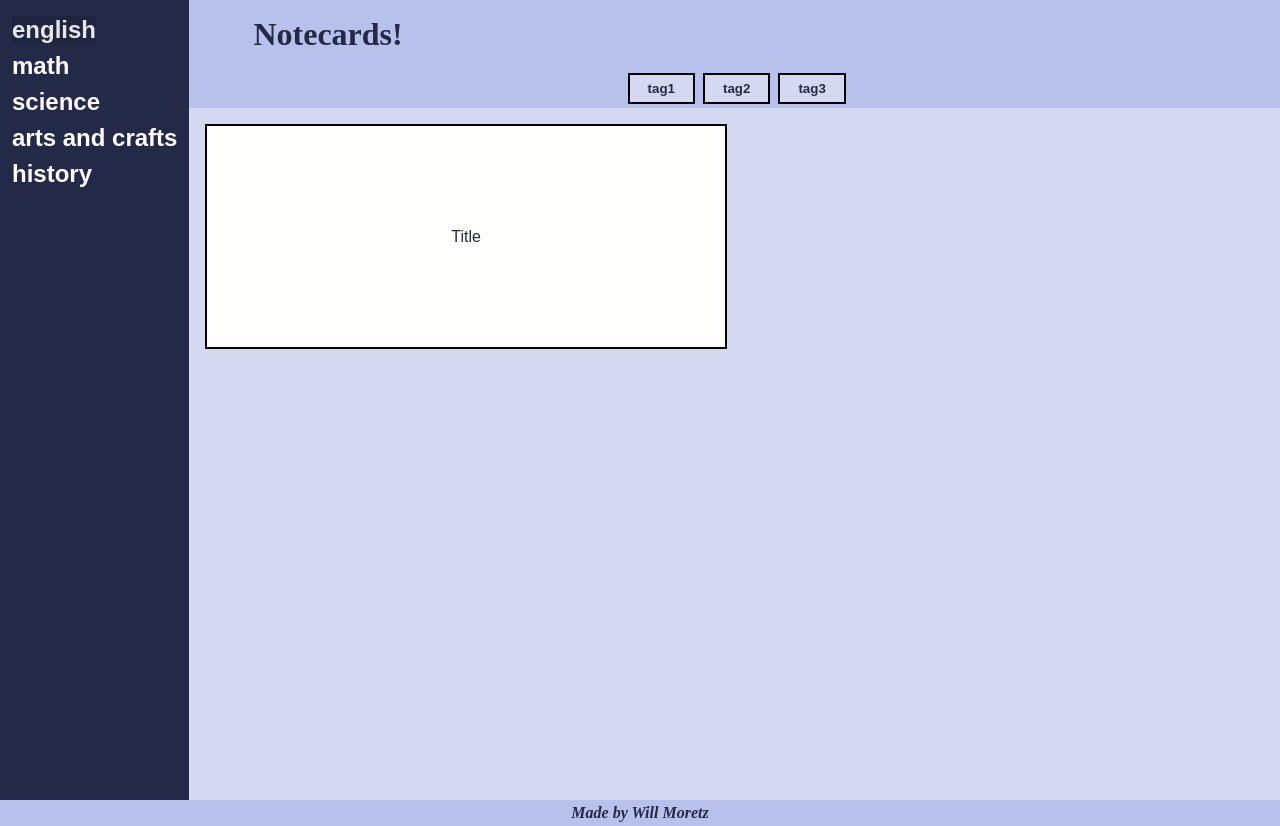
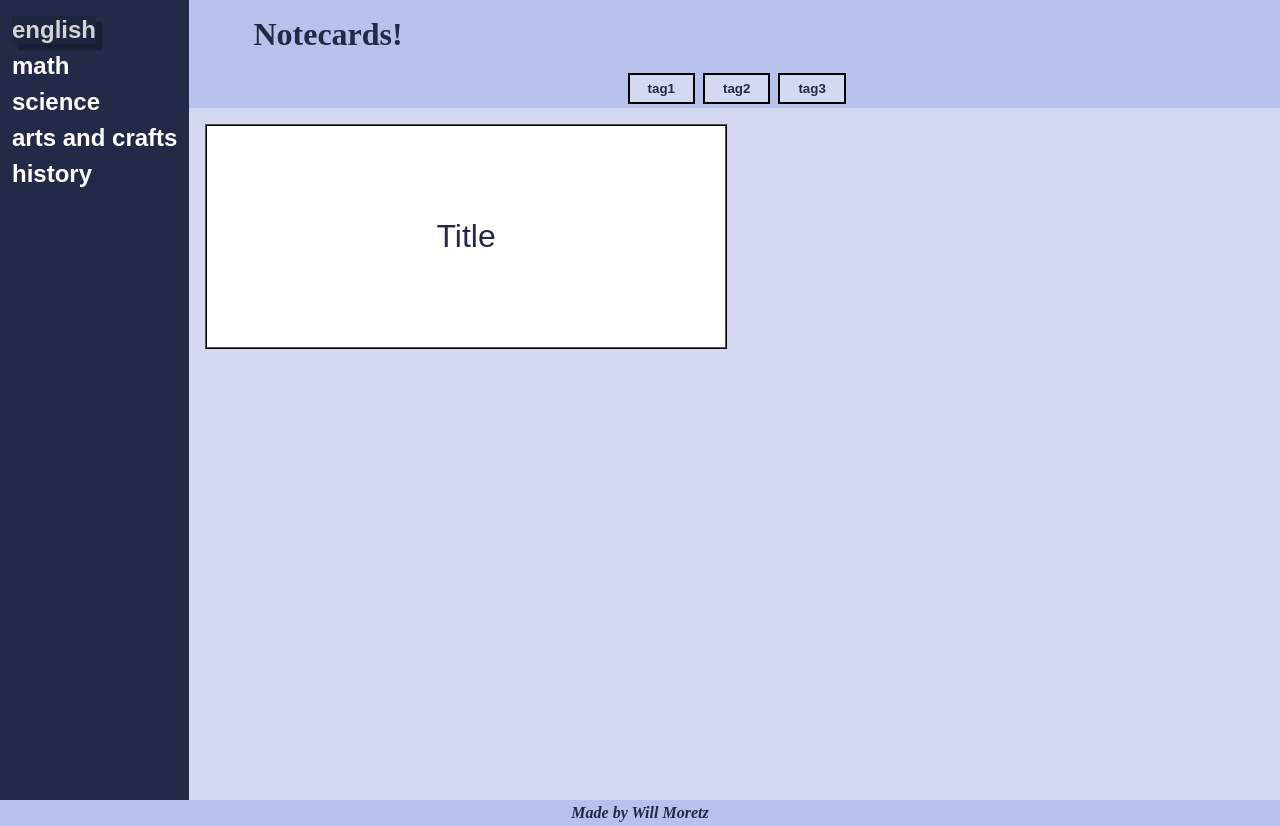
Before and after one commit to WillMoretz/notecards, a website with bundled scripts: page dist/index.html in a window 1280 px wide. In both pictures the pointer is over the button "english". Built offline with nearby package versions, Linux system fonts and the light colour scheme.

Commit message:
adjusted box shadows and notecard styles

```diff
--- a/src/style.css
+++ b/src/style.css
@@ -91,6 +91,11 @@ button:hover {
   color: var(--light, white);
 }
 
+.homepage > .sidebar > button:hover {
+  opacity: 0.9;
+  box-shadow: 6px 6px rgba(0, 0, 0, 0.25);
+}
+
 .homepage > .body {
   grid-area: body;
   background-color: var(--body-background, lightgrey);
@@ -117,7 +122,7 @@ button:hover {
   position: relative;
   width: 100%;
   height: 100%;
-  border: 2px solid black;
+  border: 2px ridge black;
 }
 
 .rotated {
@@ -142,6 +147,7 @@ button:hover {
 
 .title {
   -webkit-transform: rotateY(0deg);
+  font-size: 2rem;
 }
 
 .homepage > .footer {
```
